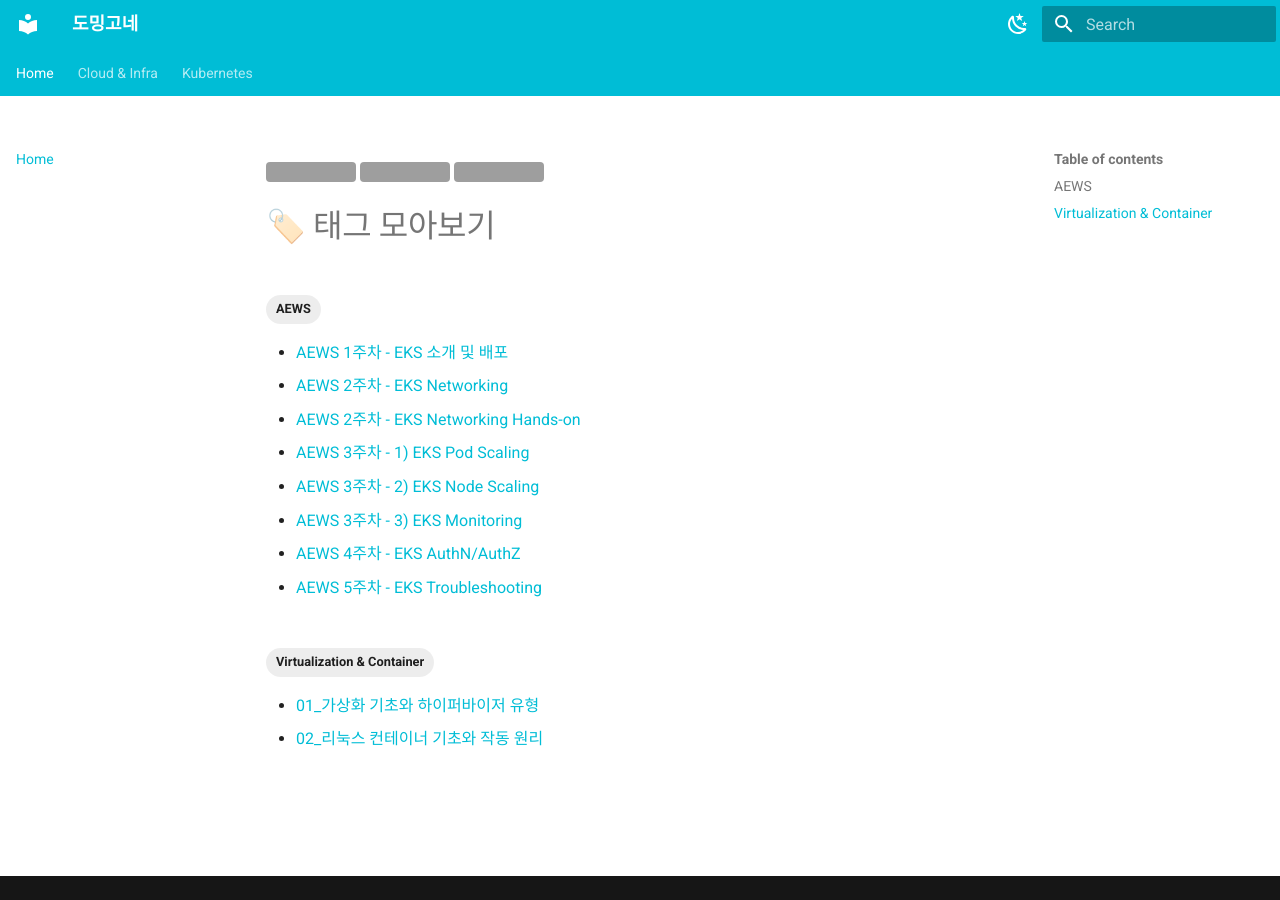
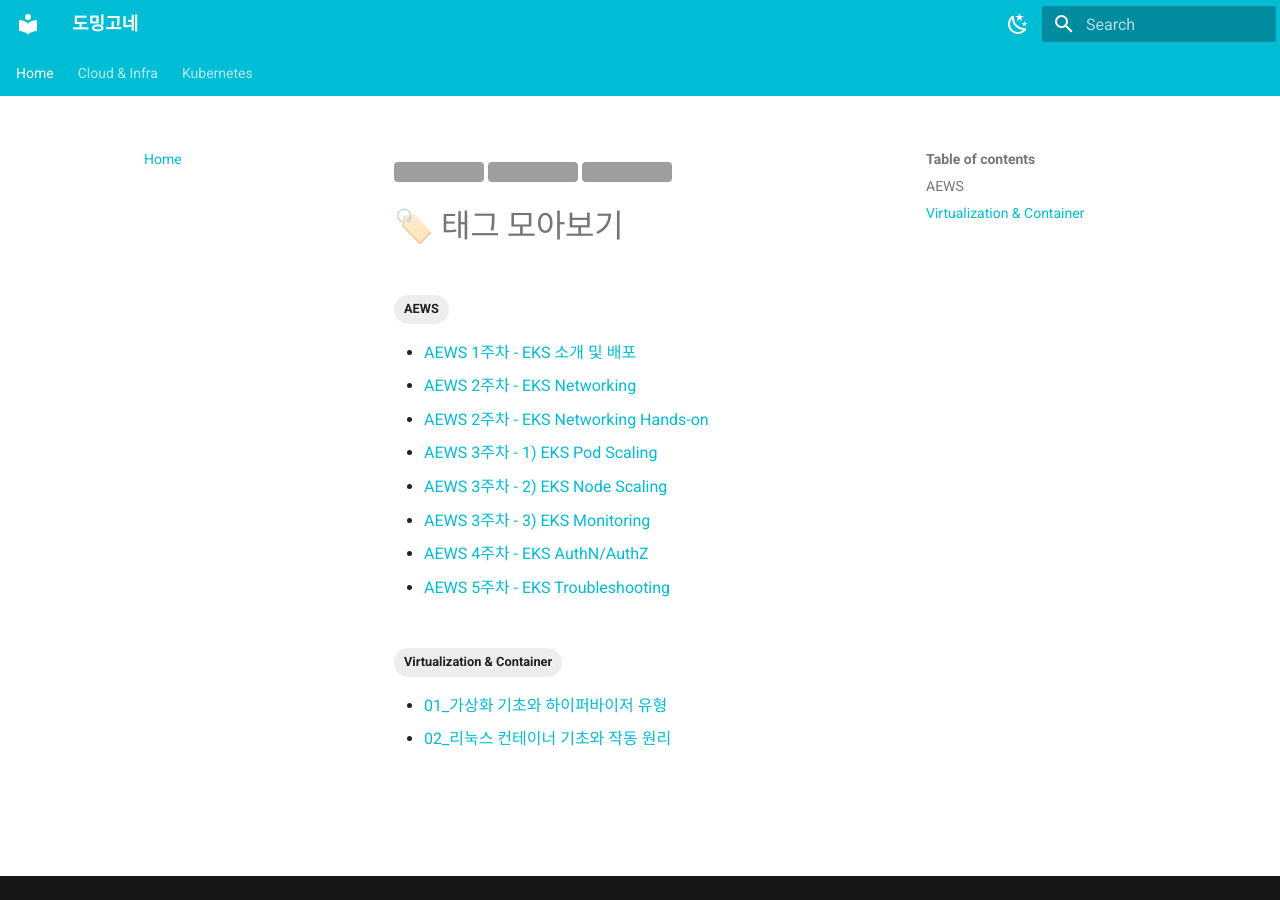
Before and after one commit to syloa/syloa.github.io, an MkDocs documentation site: the page built from docs/index.md, in a window 1280 px wide. Built offline with MkDocs 1.6.1 and Material for MkDocs 9.7.7, drawn with Linux system fonts in a browser that asks for light colours; grey boxes are pictures that could not be loaded.

Commit message:
20260421

```diff
--- a/docs/stylesheets/extra.css
+++ b/docs/stylesheets/extra.css
@@ -5,7 +5,7 @@
 
 /* 본문 영역 너비 설정 */
 .md-main__inner {
-    max-width: 100% !important;
+    max-width: 80% !important;
 }
 
 /* 실제 글자 영역이 너무 퍼지지 않게 조절 */
```
